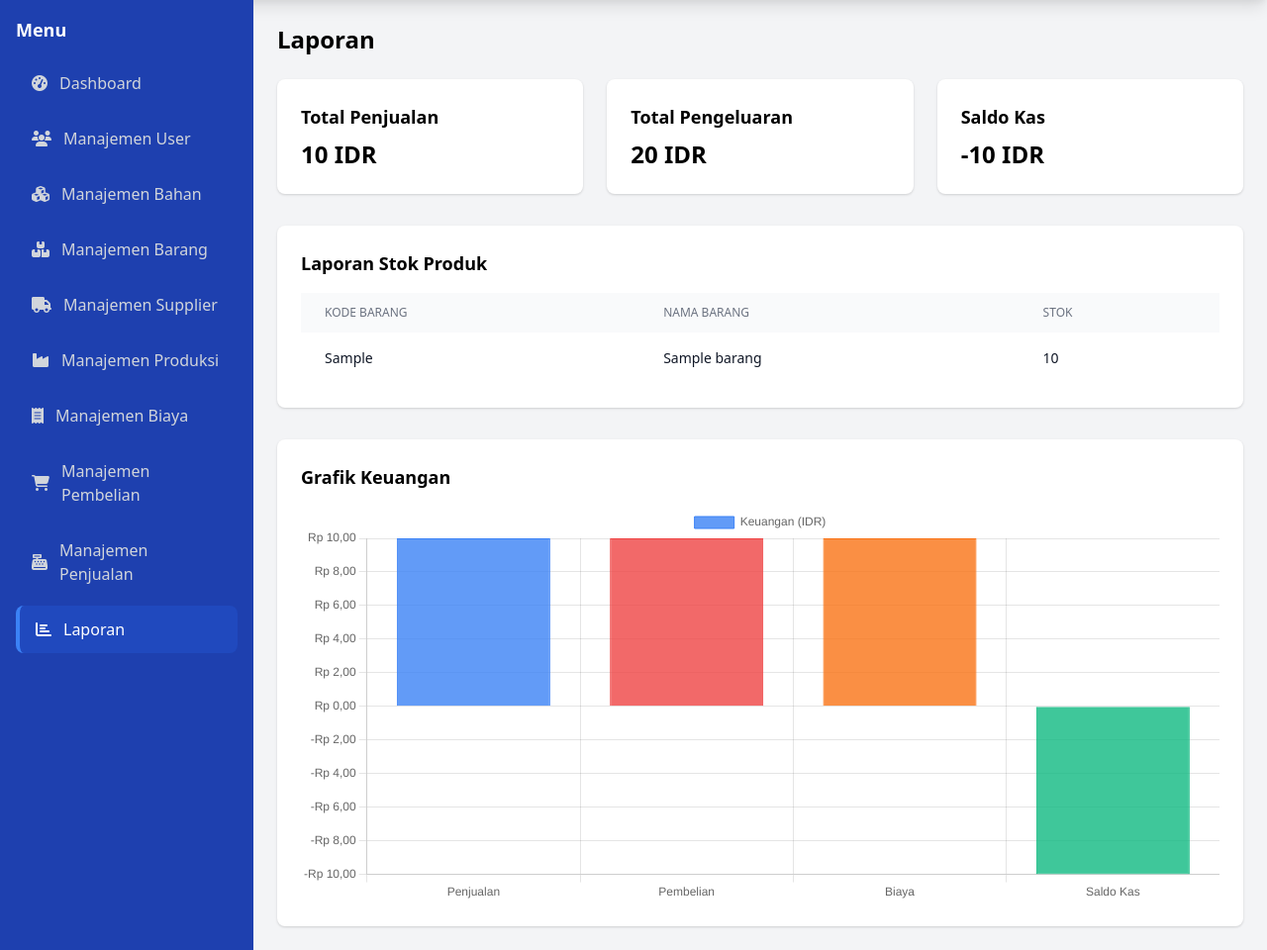
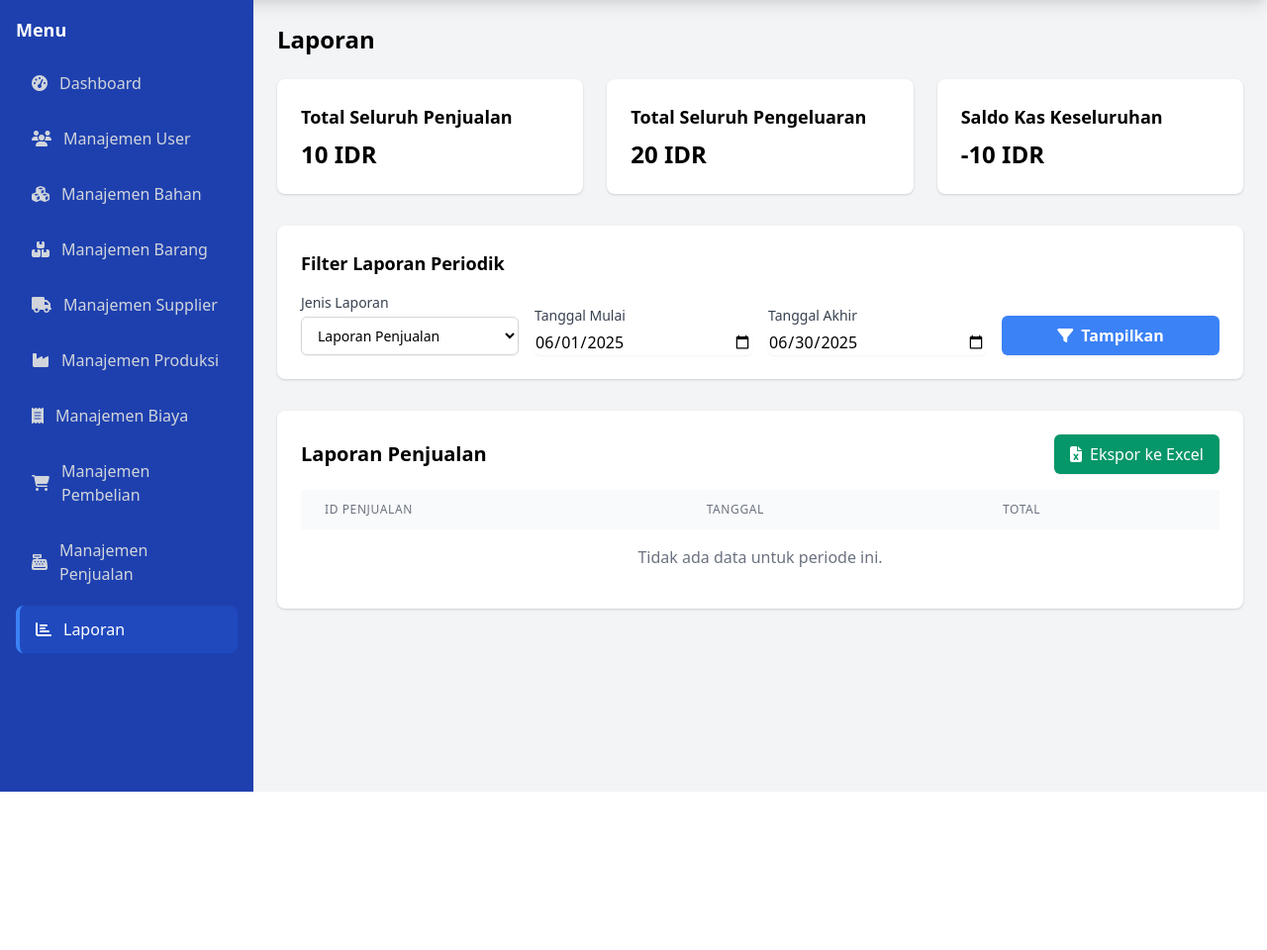
Before and after one commit to lana-techn/kas-cv, a PHP site: page /pages/reports.php in a window 1280 px wide. Shown: the part 80-1040 px from the top of the page at 99% size. After the commit the page ends 880 px from the top, so only its background shows below. Run offline with PHP 8.4, Linux system fonts and the light colour scheme; a user stored in the database is signed in; tables that the repository leaves empty hold one stand-in row (values such as "Sample post").

Commit message:
feat(reports): add date filtering and export functionality to reports page
- Implement date range filtering for different report types
- Add export to Excel feature for each report type
- Improve report table display with proper formatting and totals

```diff
--- a/pages/reports.php
+++ b/pages/reports.php
@@ -3,21 +3,22 @@ require_once '../config/db_connect.php';
 require_once '../includes/function.php';
 require_once '../includes/header.php';
 
-// --- Perbaikan Query SQL ---
-// Menggunakan nama tabel yang benar: 'penjualan', 'pembelian', 'biaya'
-$stmt = $pdo->query("SELECT SUM(total_jual) as total_penjualan FROM penjualan");
-$total_penjualan = $stmt->fetch(PDO::FETCH_ASSOC)['total_penjualan'] ?? 0;
+// Menentukan variabel untuk filter, dengan nilai default jika tidak ada POST request
+$report_type = $_POST['report_type'] ?? 'penjualan'; // Default report
+$start_date = $_POST['start_date'] ?? date('Y-m-01'); // Default: awal bulan ini
+$end_date = $_POST['end_date'] ?? date('Y-m-t'); // Default: akhir bulan ini
 
-$stmt = $pdo->query("SELECT SUM(total_beli) as total_pembelian FROM pembelian");
-$total_pembelian = $stmt->fetch(PDO::FETCH_ASSOC)['total_pembelian'] ?? 0;
+// Query untuk ringkasan di bagian atas tetap sama
+$stmt_total_penjualan = $pdo->query("SELECT SUM(total_jual) as total FROM penjualan");
+$total_penjualan = $stmt_total_penjualan->fetch(PDO::FETCH_ASSOC)['total'] ?? 0;
 
-$stmt = $pdo->query("SELECT SUM(total) as total_biaya FROM biaya");
-$total_biaya = $stmt->fetch(PDO::FETCH_ASSOC)['total_biaya'] ?? 0;
+$stmt_total_pembelian = $pdo->query("SELECT SUM(total_beli) as total FROM pembelian");
+$total_pembelian = $stmt_total_pembelian->fetch(PDO::FETCH_ASSOC)['total'] ?? 0;
+
+$stmt_total_biaya = $pdo->query("SELECT SUM(total) as total FROM biaya");
+$total_biaya = $stmt_total_biaya->fetch(PDO::FETCH_ASSOC)['total'] ?? 0;
 
 $saldo_kas = $total_penjualan - ($total_pembelian + $total_biaya);
-
-$stmt = $pdo->query("SELECT * FROM barang ORDER BY stok ASC");
-$products = $stmt->fetchAll(PDO::FETCH_ASSOC);
 ?>
 
 <div class="flex min-h-screen">
@@ -28,122 +29,164 @@ $products = $stmt->fetchAll(PDO::FETCH_ASSOC);
 
             <div class="grid grid-cols-1 md:grid-cols-3 gap-6 mb-8">
                 <div class="bg-white p-6 rounded-lg shadow">
-                    <h3 class="text-lg font-semibold mb-2">Total Penjualan</h3>
+                    <h3 class="text-lg font-semibold mb-2">Total Seluruh Penjualan</h3>
                     <p class="text-2xl font-bold"><?php echo formatCurrency($total_penjualan); ?></p>
                 </div>
                 <div class="bg-white p-6 rounded-lg shadow">
-                    <h3 class="text-lg font-semibold mb-2">Total Pengeluaran</h3>
+                    <h3 class="text-lg font-semibold mb-2">Total Seluruh Pengeluaran</h3>
                     <p class="text-2xl font-bold"><?php echo formatCurrency($total_pembelian + $total_biaya); ?></p>
                 </div>
                 <div class="bg-white p-6 rounded-lg shadow">
-                    <h3 class="text-lg font-semibold mb-2">Saldo Kas</h3>
+                    <h3 class="text-lg font-semibold mb-2">Saldo Kas Keseluruhan</h3>
                     <p class="text-2xl font-bold"><?php echo formatCurrency($saldo_kas); ?></p>
                 </div>
             </div>
 
             <div class="bg-white rounded-lg shadow p-6 mb-8">
-                <h3 class="text-lg font-semibold mb-4">Laporan Stok Produk</h3>
-                <div class="overflow-x-auto">
-                    <table class="min-w-full table-auto">
-                        <thead class="bg-gray-50">
-                            <tr>
-                                <th class="px-6 py-3 text-left text-xs font-medium text-gray-500 uppercase">Kode Barang</th>
-                                <th class="px-6 py-3 text-left text-xs font-medium text-gray-500 uppercase">Nama Barang</th>
-                                <th class="px-6 py-3 text-left text-xs font-medium text-gray-500 uppercase">Stok</th>
-                            </tr>
-                        </thead>
-                        <tbody class="bg-white divide-y divide-gray-200">
-                            <?php foreach ($products as $product): ?>
-                                <tr>
-                                    <td class="px-6 py-4 whitespace-nowrap text-sm text-gray-900"><?php echo htmlspecialchars($product['kd_barang']); ?></td>
-                                    <td class="px-6 py-4 whitespace-nowrap text-sm text-gray-900"><?php echo htmlspecialchars($product['nama_barang']); ?></td>
-                                    <td class="px-6 py-4 whitespace-nowrap text-sm text-gray-900"><?php echo htmlspecialchars($product['stok']); ?></td>
-                                </tr>
-                            <?php endforeach; ?>
-                        </tbody>
-                    </table>
-                </div>
+                <h3 class="text-lg font-semibold mb-4">Filter Laporan Periodik</h3>
+                <form method="POST" action="reports.php">
+                    <div class="grid grid-cols-1 md:grid-cols-4 gap-4 items-end">
+                        <div>
+                            <label class="block text-sm font-medium text-gray-700">Jenis Laporan</label>
+                            <select name="report_type" class="mt-1 block w-full py-2 px-3 border border-gray-300 bg-white rounded-md shadow-sm focus:outline-none focus:ring-blue-500 focus:border-blue-500 sm:text-sm">
+                                <option value="penjualan" <?php if ($report_type == 'penjualan') echo 'selected'; ?>>Laporan Penjualan</option>
+                                <option value="pembelian" <?php if ($report_type == 'pembelian') echo 'selected'; ?>>Laporan Pembelian</option>
+                                <option value="penerimaan_kas" <?php if ($report_type == 'penerimaan_kas') echo 'selected'; ?>>Laporan Penerimaan Kas</option>
+                                <option value="pengeluaran_kas" <?php if ($report_type == 'pengeluaran_kas') echo 'selected'; ?>>Laporan Pengeluaran Kas</option>
+                                <option value="buku_besar" <?php if ($report_type == 'buku_besar') echo 'selected'; ?>>Laporan Buku Besar</option>
+                            </select>
+                        </div>
+                        <div>
+                            <label class="block text-sm font-medium text-gray-700">Tanggal Mulai</label>
+                            <input type="date" name="start_date" value="<?php echo htmlspecialchars($start_date); ?>" class="mt-1 block w-full rounded-md border-gray-300 shadow-sm focus:border-blue-500 focus:ring-blue-500">
+                        </div>
+                        <div>
+                            <label class="block text-sm font-medium text-gray-700">Tanggal Akhir</label>
+                            <input type="date" name="end_date" value="<?php echo htmlspecialchars($end_date); ?>" class="mt-1 block w-full rounded-md border-gray-300 shadow-sm focus:border-blue-500 focus:ring-blue-500">
+                        </div>
+                        <div>
+                            <button type="submit" class="w-full bg-blue-500 hover:bg-blue-700 text-white font-bold py-2 px-4 rounded-md shadow-sm">
+                                <i class="fas fa-filter mr-2"></i>Tampilkan
+                            </button>
+                        </div>
+                    </div>
+                </form>
             </div>
 
             <div class="bg-white rounded-lg shadow p-6">
-                <h3 class="text-lg font-semibold mb-4">Grafik Keuangan</h3>
-                <div style="height: 400px; position: relative;">
-                    <canvas id="financialChart"></canvas>
+                <div class="flex justify-between items-center mb-4">
+                    <h3 class="text-xl font-semibold">Laporan <?php echo ucwords(str_replace('_', ' ', $report_type)); ?></h3>
+                    <a href="../utils/export_laporan.php?type=<?php echo $report_type; ?>&start=<?php echo $start_date; ?>&end=<?php echo $end_date; ?>" class="bg-green-600 hover:bg-green-700 text-white px-4 py-2 rounded-md shadow-sm">
+                        <i class="fas fa-file-excel mr-2"></i>Ekspor ke Excel
+                    </a>
+                </div>
+                <div class="overflow-x-auto">
+                    <?php
+                    // Logika untuk menampilkan tabel berdasarkan jenis laporan yang dipilih
+                    $total = 0;
+                    $query = "";
+                    $params = [$start_date, $end_date];
+
+                    // Tentukan query dan header tabel berdasarkan jenis laporan
+                    switch ($report_type) {
+                        case 'penjualan':
+                            $query = "SELECT id_penjualan, tgl_jual, total_jual FROM penjualan WHERE tgl_jual BETWEEN ? AND ? ORDER BY tgl_jual";
+                            $headers = ['ID Penjualan', 'Tanggal', 'Total'];
+                            $columns = ['id_penjualan', 'tgl_jual', 'total_jual'];
+                            $total_column = 'total_jual';
+                            break;
+                        case 'pembelian':
+                            $query = "SELECT p.id_pembelian, p.tgl_beli, s.nama_supplier, p.total_beli
+                                      FROM pembelian p JOIN supplier s ON p.id_supplier = s.id_supplier
+                                      WHERE p.tgl_beli BETWEEN ? AND ? ORDER BY p.tgl_beli";
+                            $headers = ['ID Pembelian', 'Tanggal', 'Supplier', 'Total'];
+                            $columns = ['id_pembelian', 'tgl_beli', 'nama_supplier', 'total_beli'];
+                            $total_column = 'total_beli';
+                            break;
+                        case 'penerimaan_kas':
+                            $query = "SELECT id_penerimaan_kas, tgl_terima_kas, uraian, total FROM penerimaan_kas WHERE tgl_terima_kas BETWEEN ? AND ? ORDER BY tgl_terima_kas";
+                            $headers = ['ID Penerimaan', 'Tanggal', 'Uraian', 'Total'];
+                            $columns = ['id_penerimaan_kas', 'tgl_terima_kas', 'uraian', 'total'];
+                            $total_column = 'total';
+                            break;
+                        case 'pengeluaran_kas':
+                            $query = "SELECT id_pengeluaran_kas, tgl_pengeluaran_kas, uraian, total FROM pengeluaran_kas WHERE tgl_pengeluaran_kas BETWEEN ? AND ? ORDER BY tgl_pengeluaran_kas";
+                            $headers = ['ID Pengeluaran', 'Tanggal', 'Uraian', 'Total'];
+                            $columns = ['id_pengeluaran_kas', 'tgl_pengeluaran_kas', 'uraian', 'total'];
+                            $total_column = 'total';
+                            break;
+                        case 'buku_besar':
+                            $query = "(SELECT tgl_terima_kas as tanggal, uraian, total as debit, 0 as kredit FROM penerimaan_kas WHERE tgl_terima_kas BETWEEN ? AND ?)
+                                      UNION ALL
+                                      (SELECT tgl_pengeluaran_kas as tanggal, uraian, 0 as debit, total as kredit FROM pengeluaran_kas WHERE tgl_pengeluaran_kas BETWEEN ? AND ?)
+                                      ORDER BY tanggal";
+                            $params = [$start_date, $end_date, $start_date, $end_date];
+                            $headers = ['Tanggal', 'Uraian', 'Debit', 'Kredit'];
+                            $columns = ['tanggal', 'uraian', 'debit', 'kredit'];
+                            break;
+                    }
+
+                    $stmt = $pdo->prepare($query);
+                    $stmt->execute($params);
+                    $data = $stmt->fetchAll(PDO::FETCH_ASSOC);
+
+                    // Render a Tabela
+                    echo '<table class="min-w-full table-auto">';
+                    echo '<thead class="bg-gray-50"><tr>';
+                    foreach ($headers as $header) {
+                        echo "<th class='px-6 py-3 text-left text-xs font-medium text-gray-500 uppercase tracking-wider'>$header</th>";
+                    }
+                    echo '</tr></thead><tbody class="bg-white divide-y divide-gray-200">';
+
+                    if (empty($data)) {
+                        echo "<tr><td colspan='" . count($headers) . "' class='px-6 py-4 text-center text-gray-500'>Tidak ada data untuk periode ini.</td></tr>";
+                    } else {
+                        $total_debit = 0;
+                        $total_kredit = 0;
+
+                        foreach ($data as $row) {
+                            echo '<tr>';
+                            foreach ($columns as $col) {
+                                $is_currency = in_array($col, ['total_jual', 'total_beli', 'total', 'debit', 'kredit']);
+                                $value = $is_currency ? formatCurrency($row[$col]) : htmlspecialchars($row[$col]);
+                                $align = $is_currency ? 'text-right' : 'text-left';
+                                echo "<td class='px-6 py-4 whitespace-nowrap text-sm text-gray-900 $align'>$value</td>";
+                            }
+                            echo '</tr>';
+
+                            if ($report_type == 'buku_besar') {
+                                $total_debit += $row['debit'];
+                                $total_kredit += $row['kredit'];
+                            } elseif (isset($total_column)) {
+                                $total += $row[$total_column];
+                            }
+                        }
+                    }
+
+                    echo '</tbody>';
+
+                    // Tampilkan total di footer tabel
+                    if (!empty($data)) {
+                        echo '<tfoot class="bg-gray-50 font-bold">';
+                        if ($report_type == 'buku_besar') {
+                            echo "<tr><td colspan='2' class='px-6 py-3 text-right'>Total</td>
+                                     <td class='px-6 py-3 text-right'>" . formatCurrency($total_debit) . "</td>
+                                     <td class='px-6 py-3 text-right'>" . formatCurrency($total_kredit) . "</td></tr>";
+                            echo "<tr><td colspan='3' class='px-6 py-3 text-right'>Saldo Akhir</td>
+                                     <td class='px-6 py-3 text-right'>" . formatCurrency($total_debit - $total_kredit) . "</td></tr>";
+                        } else {
+                            echo "<tr><td colspan='" . (count($headers) - 1) . "' class='px-6 py-3 text-right'>Total</td>
+                                     <td class='px-6 py-3 text-right'>" . formatCurrency($total) . "</td></tr>";
+                        }
+                        echo '</tfoot>';
+                    }
+
+                    echo '</table>';
+                    ?>
                 </div>
             </div>
         </div>
     </main>
 </div>
 
-<script>
-// --- Membungkus Chart.js dengan event listener ---
-// Memastikan skrip berjalan setelah seluruh dokumen HTML dimuat
-document.addEventListener('DOMContentLoaded', function () {
-    const ctx = document.getElementById('financialChart');
-
-    // Pastikan elemen canvas ada sebelum membuat chart
-    if (ctx) {
-        new Chart(ctx.getContext('2d'), {
-            type: 'bar',
-            data: {
-                labels: ['Penjualan', 'Pembelian', 'Biaya', 'Saldo Kas'],
-                datasets: [{
-                    label: 'Keuangan (IDR)',
-                    data: [
-                        <?php echo $total_penjualan; ?>,
-                        <?php echo $total_pembelian; ?>,
-                        <?php echo $total_biaya; ?>,
-                        <?php echo $saldo_kas; ?>
-                    ],
-                    backgroundColor: [
-                        'rgba(59, 130, 246, 0.8)',
-                        'rgba(239, 68, 68, 0.8)',
-                        'rgba(249, 115, 22, 0.8)',
-                        'rgba(16, 185, 129, 0.8)'
-                    ],
-                    borderColor: [
-                        'rgb(59, 130, 246)',
-                        'rgb(239, 68, 68)',
-                        'rgb(249, 115, 22)',
-                        'rgb(16, 185, 129)'
-                    ],
-                    borderWidth: 1
-                }]
-            },
-            options: {
-                responsive: true,
-                maintainAspectRatio: false,
-                scales: {
-                    y: {
-                        beginAtZero: true,
-                        ticks: {
-                            // Format angka pada sumbu Y agar lebih mudah dibaca
-                            callback: function(value, index, values) {
-                                return new Intl.NumberFormat('id-ID', { style: 'currency', currency: 'IDR' }).format(value);
-                            }
-                        }
-                    }
-                },
-                plugins: {
-                    tooltip: {
-                        callbacks: {
-                            label: function(context) {
-                                let label = context.dataset.label || '';
-                                if (label) {
-                                    label += ': ';
-                                }
-                                if (context.parsed.y !== null) {
-                                    label += new Intl.NumberFormat('id-ID', { style: 'currency', currency: 'IDR' }).format(context.parsed.y);
-                                }
-                                return label;
-                            }
-                        }
-                    }
-                }
-            }
-        });
-    }
-});
-</script>
-
 <?php require_once '../includes/footer.php'; ?>
```
